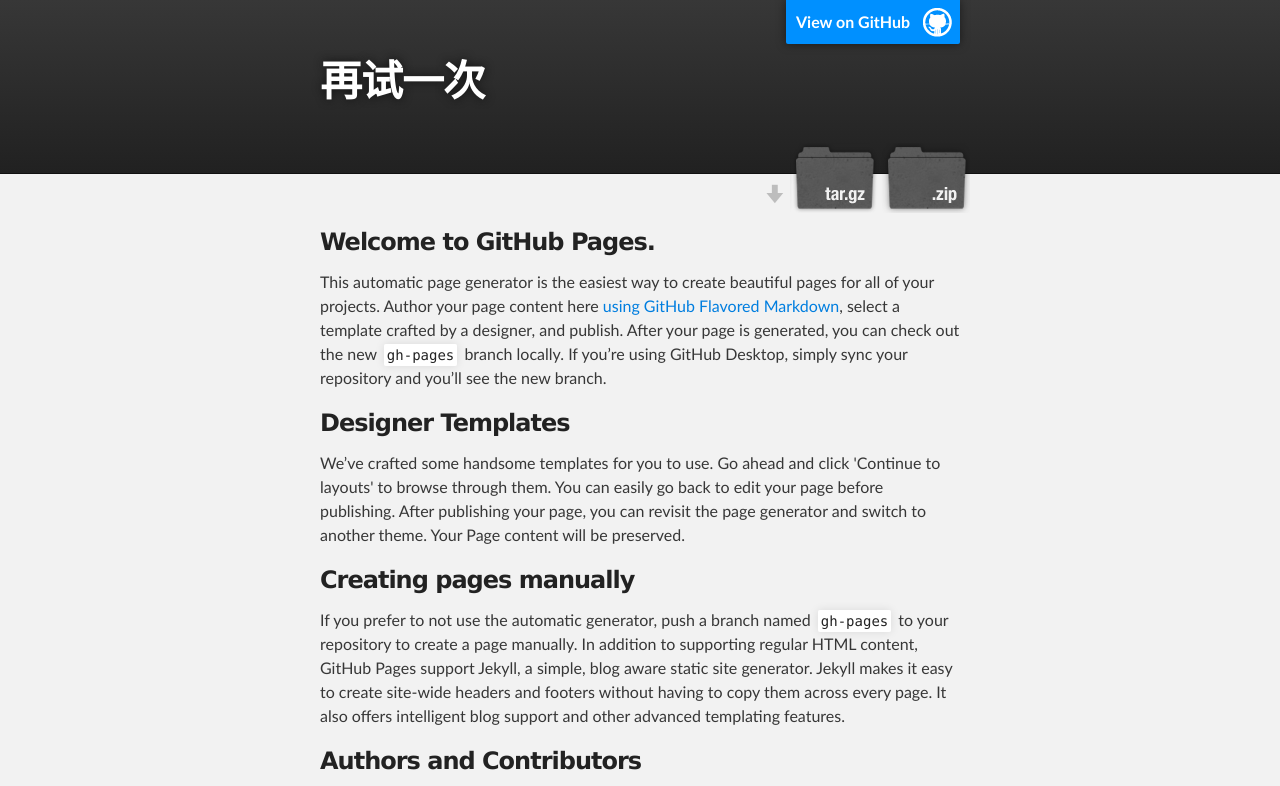
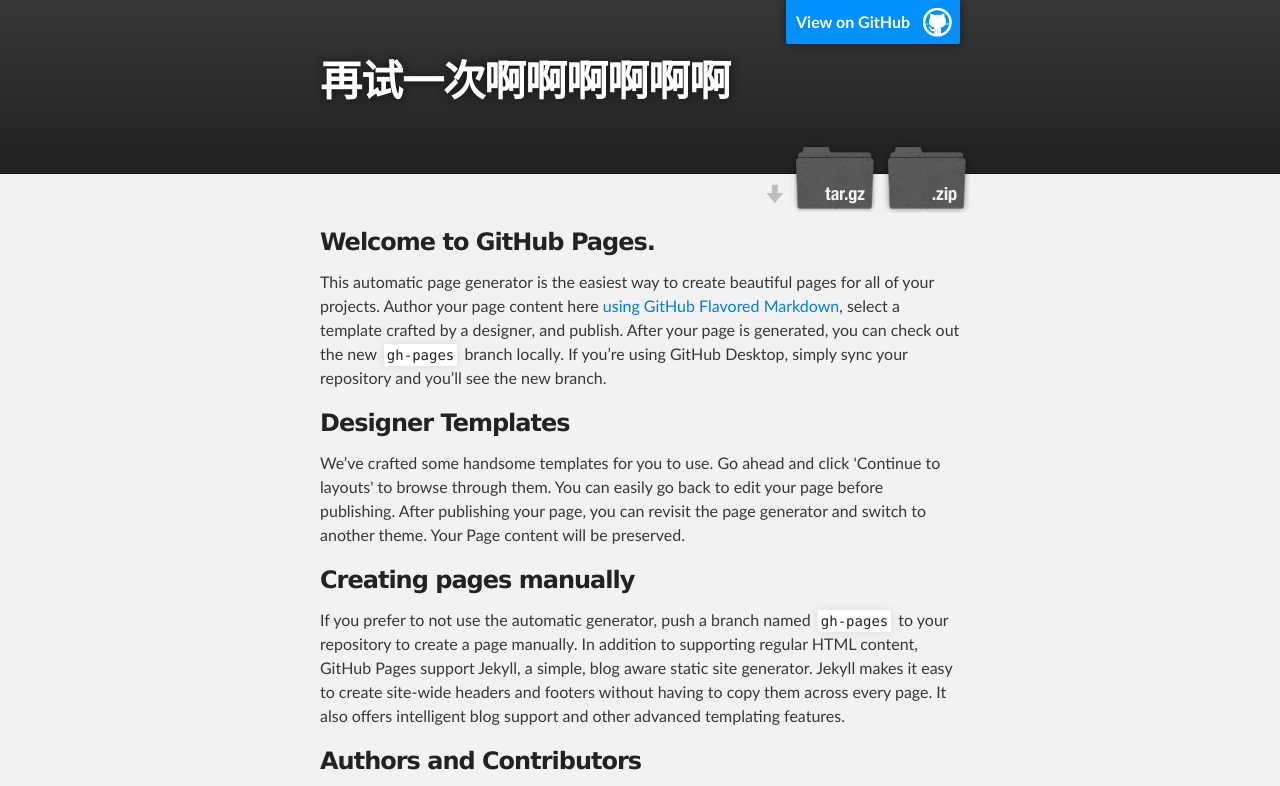
Before and after one commit to 397Dan/ZhangDCV, a plain HTML site: page index.html in a window 1280 px wide. Shown: the top 786 px of the page. Drawn offline with Linux system fonts and the light colour scheme.

Commit message:
测试上传

```diff
--- a/index.html
+++ b/index.html
@@ -18,7 +18,7 @@
         <header class="inner">
           <a id="forkme_banner" href="https://github.com/397Dan/ZhangDCV">View on GitHub</a>
 
-          <h1 id="project_title">再试一次</h1>
+          <h1 id="project_title">再试一次啊啊啊啊啊啊</h1>
           <h2 id="project_tagline"></h2>
 
             <section id="downloads">
```
